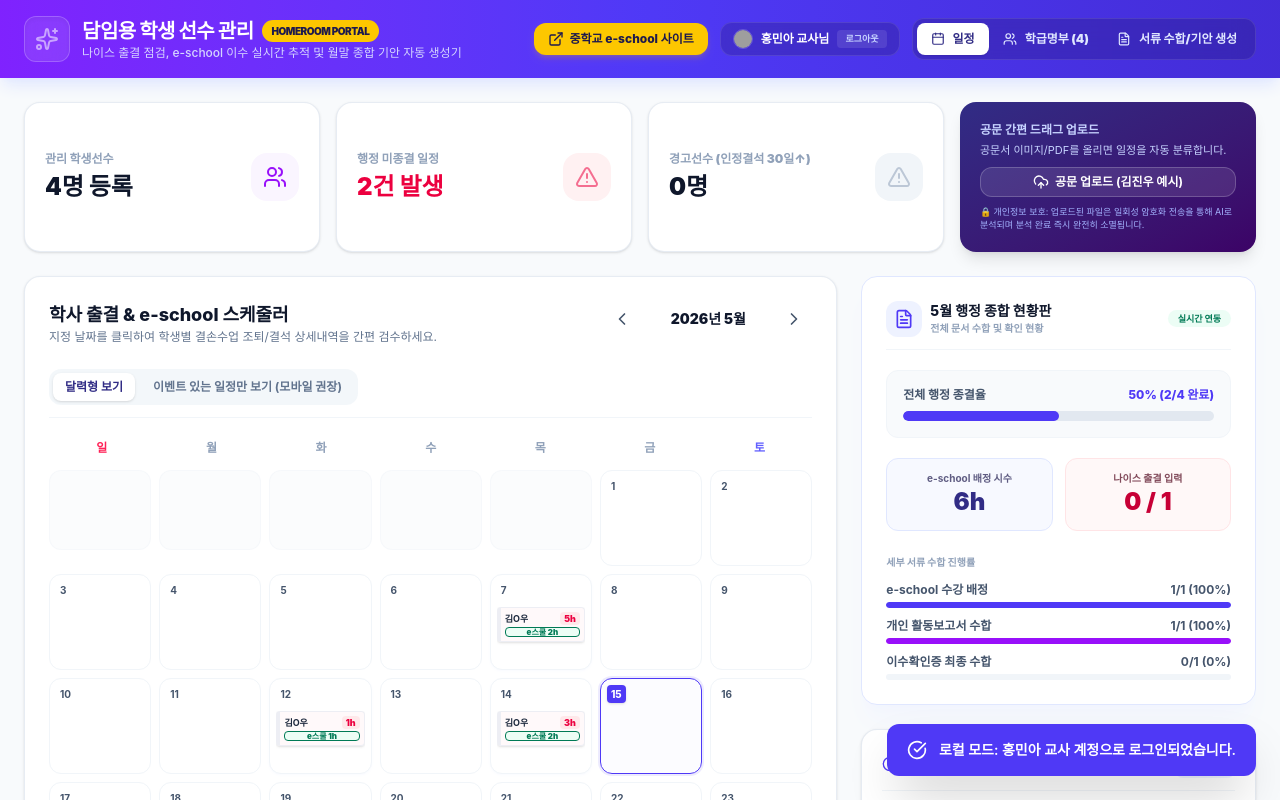
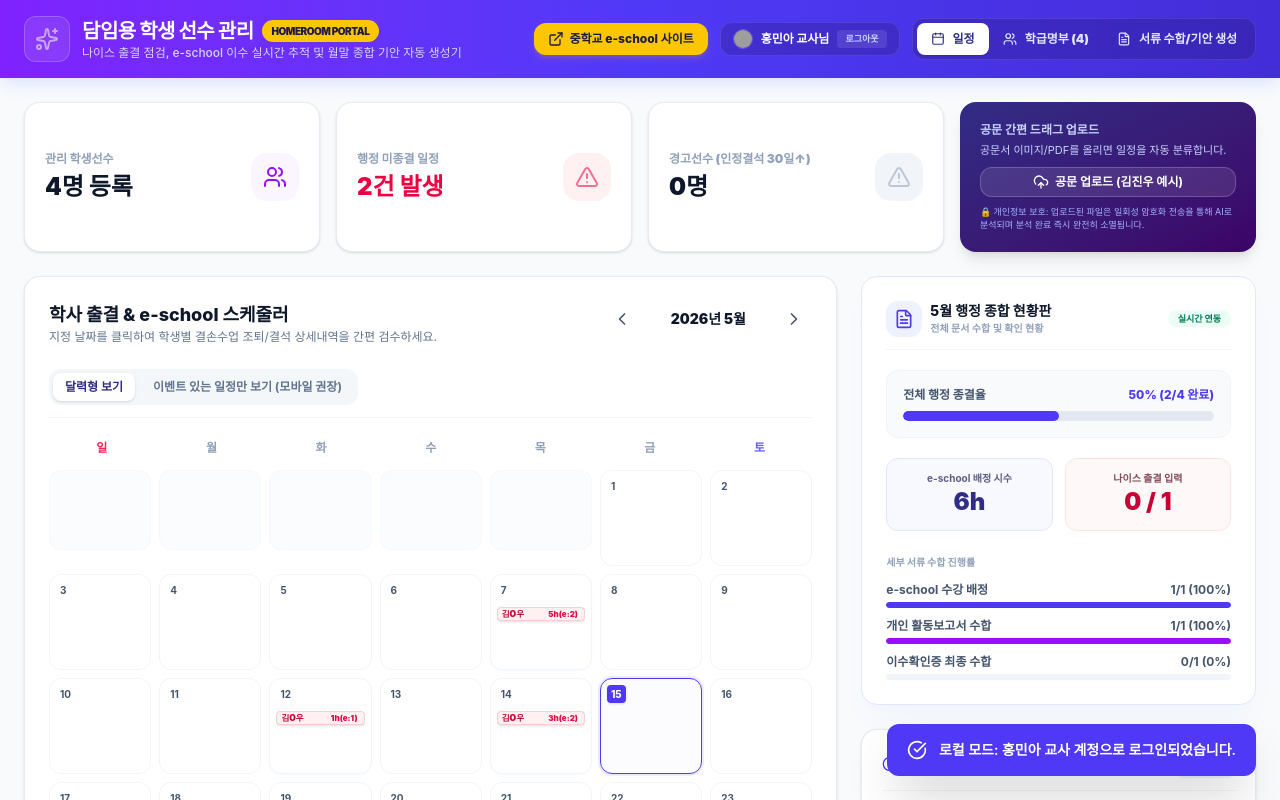
Before and after one commit to minah2554/e-school-management, a React (Vite) app: page / in a window 1280 px wide. Both pictures are taken after a click on the button "Google 계정으로 로그인". Shown: the top 800 px of the page. Built offline with nearby package versions, Linux system fonts and the light colour scheme; grey boxes are pictures that could not be loaded.

Commit message:
style: optimize calendar cell layouts for multiple events

```diff
--- a/src/App.tsx
+++ b/src/App.tsx
@@ -1485,8 +1485,8 @@ export default function App() {
                             {dayNum}
                           </span>
 
-                          <div className="flex-1 overflow-y-auto space-y-1.5 scrollbar-none mt-1 w-full">
-                            {dayEvents.map(evt => {
+                          <div className="flex-1 overflow-y-auto space-y-1 scrollbar-none mt-1 w-full">
+                            {dayEvents.slice(0, 2).map((evt: any) => {
                               const student = students.find(s => s.id === evt.studentId);
                               const dayDetail = evt.dailyDetails?.find((d: any) => d.date === dateStr);
                               if (!dayDetail) return null;
@@ -1494,24 +1494,20 @@ export default function App() {
                               return (
                                 <div
                                   key={evt.id}
-                                  className="bg-rose-50/40 border-l-4 border-rose-500 border-t border-r border-b border-slate-200/60 p-1 rounded flex flex-col gap-0.5 shadow-sm"
+                                  className="bg-rose-50 text-rose-700 border border-rose-200 px-1 py-0.5 rounded text-[8.5px] font-black truncate w-full flex items-center justify-between gap-1 leading-none shadow-sm"
                                 >
-                                  <div className="flex items-center justify-between gap-1">
-                                    <span className="font-bold text-[9px] text-slate-800 truncate">
-                                      {student ? maskStudentName(student.name) : '학생'}
-                                    </span>
-                                    <span className="text-[9px] font-black text-rose-600 bg-rose-100/80 px-1 py-0.2 rounded flex-shrink-0">
-                                      {dayDetail.missingHours}h
-                                    </span>
-                                  </div>
-                                  {dayDetail.eschoolHours > 0 && (
-                                    <span className="text-[8px] bg-emerald-50 text-emerald-700 border border-emerald-150 px-1 py-0.2 rounded font-black text-center block leading-none">
-                                      e스쿨 {dayDetail.eschoolHours}h
-                                    </span>
-                                  )}
+                                  <span className="truncate shrink-0 max-w-[65%]">{student ? maskStudentName(student.name) : '학생'}</span>
+                                  <span className="text-rose-600 bg-white/70 px-0.5 rounded text-[8px] font-black">
+                                    {dayDetail.missingHours}h{dayDetail.eschoolHours > 0 ? `(e:${dayDetail.eschoolHours})` : ''}
+                                  </span>
                                 </div>
                               );
                             })}
+                            {dayEvents.length > 2 && (
+                              <div className="text-[8px] font-black text-indigo-700 bg-indigo-50 border border-indigo-150 px-1 py-0.5 rounded text-center leading-none">
+                                +{dayEvents.length - 2}건 더보기
+                              </div>
+                            )}
                           </div>
                         </button>
                       );
```
